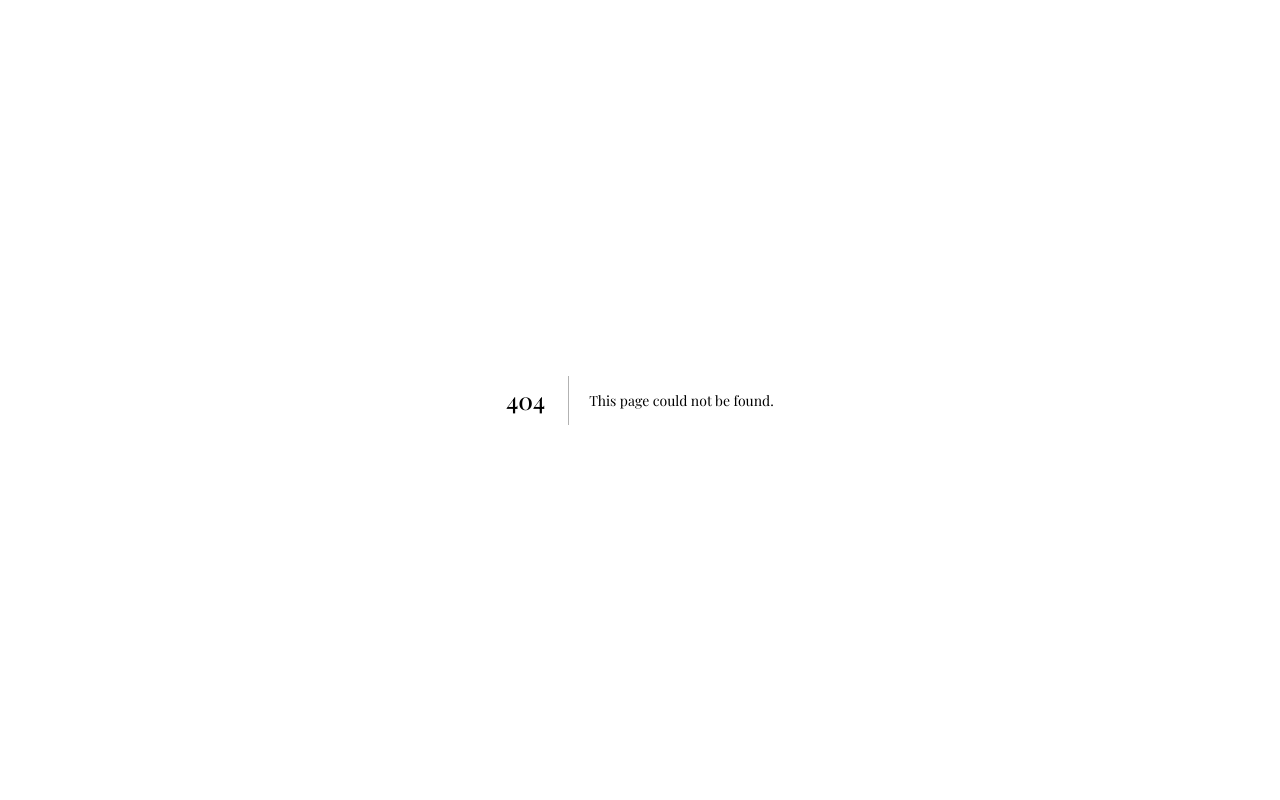
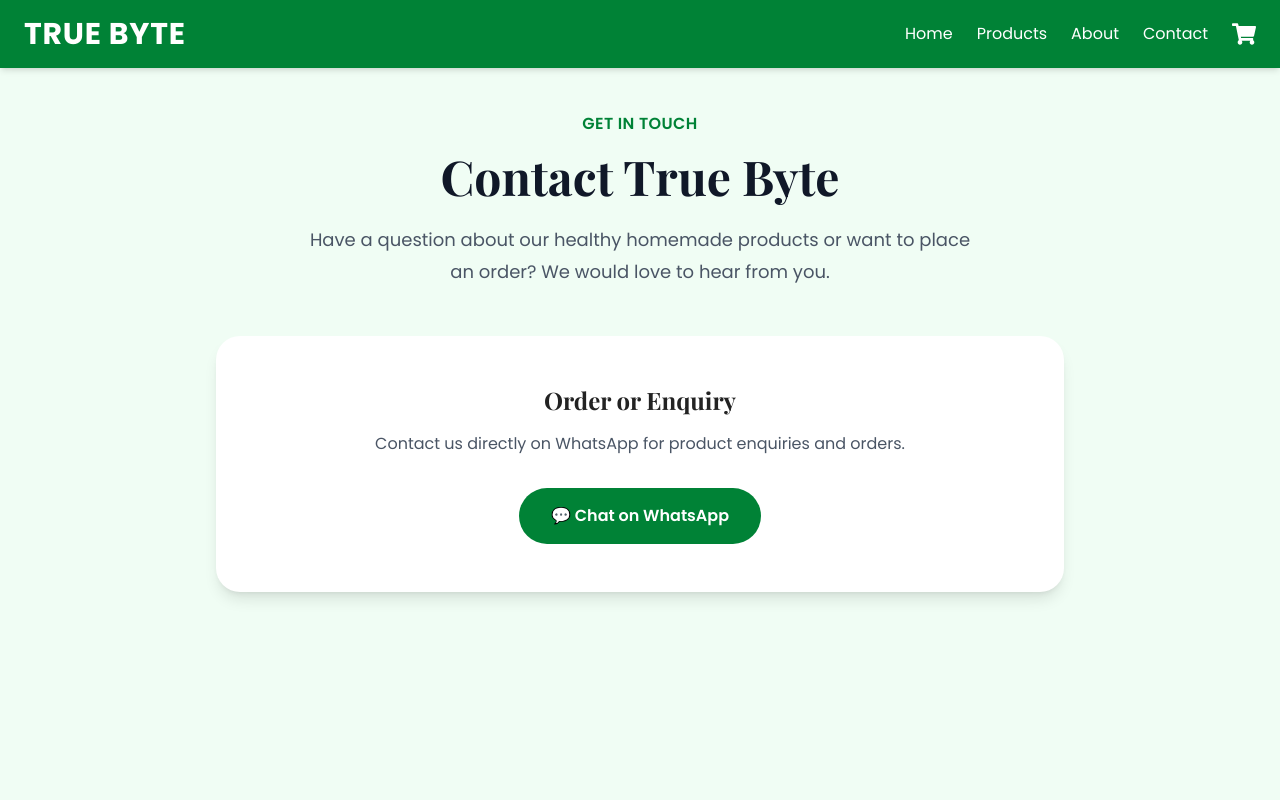
Before and after one commit to truebyteteam/truebytewebsite, a Next.js app: page /contact in a window 1280 px wide. Before the commit this address had no page. Shown: the top 800 px of the page. Built offline with nearby package versions, Linux system fonts and the light colour scheme; a web font is replaced by a local one.

Commit message:
Update website

```diff
--- /dev/null
+++ b/app/about/page.tsx
@@ -0,0 +1,17 @@
+import Navbar from "../../components/Navbar";
+import Footer from "../../components/Footer";
+import About from "../../components/About";
+
+export default function AboutPage() {
+  return (
+    <>
+      <Navbar />
+
+      <main className="pt-24 bg-green-50 min-h-screen">
+        <About />
+      </main>
+
+      <Footer />
+    </>
+  );
+}
--- /dev/null
+++ b/app/contact/page.tsx
@@ -0,0 +1,48 @@
+import Navbar from "../../components/Navbar";
+import Footer from "../../components/Footer";
+
+export default function ContactPage() {
+  return (
+    <>
+      <Navbar />
+
+      <main className="min-h-screen bg-green-50 pt-28 pb-20">
+        <div className="max-w-4xl mx-auto px-6 text-center">
+          <p className="text-green-700 font-semibold tracking-wide">
+            GET IN TOUCH
+          </p>
+
+          <h1 className="text-4xl md:text-5xl font-bold mt-4 text-gray-900">
+            Contact True Byte
+          </h1>
+
+          <p className="mt-6 text-lg text-gray-600 max-w-2xl mx-auto leading-8">
+            Have a question about our healthy homemade products or want to
+            place an order? We would love to hear from you.
+          </p>
+
+          <div className="mt-12 bg-white rounded-3xl shadow-lg p-8 md:p-12">
+            <h2 className="text-2xl font-bold">
+              Order or Enquiry
+            </h2>
+
+            <p className="mt-4 text-gray-600">
+              Contact us directly on WhatsApp for product enquiries and orders.
+            </p>
+
+            <a
+              href="https://wa.me/919490653790"
+              target="_blank"
+              rel="noopener noreferrer"
+              className="inline-block mt-8 bg-green-700 text-white px-8 py-4 rounded-full font-semibold hover:bg-green-800 transition"
+            >
+              💬 Chat on WhatsApp
+            </a>
+          </div>
+        </div>
+      </main>
+
+      <Footer />
+    </>
+  );
+}
--- a/app/products/page.tsx
+++ b/app/products/page.tsx
@@ -4,22 +4,39 @@ import Navbar from "../../components/Navbar";
 import Footer from "../../components/Footer";
 import ProductCard from "../../components/ProductCard";
 import { products } from "../../data/products";
-import { useState } from "react";
+import { useEffect, useState } from "react";
+import { useSearchParams } from "next/navigation";
 
 export default function ProductsPage() {
+  const searchParams = useSearchParams();
+
   const [selectedCategory, setSelectedCategory] = useState("All");
   const [searchTerm, setSearchTerm] = useState("");
   const [sortBy, setSortBy] = useState("default");
+
+  // Read category from URL
+  useEffect(() => {
+    const category = searchParams.get("category");
+
+    if (category === "Laddus") {
+      setSelectedCategory("True Laddus");
+    } else if (category === "Cookies") {
+      setSelectedCategory("True Cookies");
+    } else if (category === "Chocos") {
+      setSelectedCategory("True Choco's");
+    } else {
+      setSelectedCategory("All");
+    }
+  }, [searchParams]);
 
   const filteredProducts = products.filter((product) => {
     const matchesCategory =
       selectedCategory === "All" ||
       product.category === selectedCategory;
 
-    const matchesSearch =
-      product.name
-        .toLowerCase()
-        .includes(searchTerm.toLowerCase());
+    const matchesSearch = product.name
+      .toLowerCase()
+      .includes(searchTerm.toLowerCase());
 
     return matchesCategory && matchesSearch;
   });
--- a/components/Categories.tsx
+++ b/components/Categories.tsx
@@ -1,3 +1,4 @@
+import Link from "next/link";
 export default function Categories() {
   const categories = [
     {
@@ -5,18 +6,21 @@ export default function Categories() {
       subtitle: "8 Healthy Varieties",
       image: "/categories/laddus.jpg",
       color: "bg-green-700",
+      category: "Laddus",
     },
     {
       title: "True Cookies",
       subtitle: "6 Delicious Flavours",
       image: "/categories/cookies.jpg",
       color: "bg-amber-700",
+      category: "Cookies",
     },
     {
       title: "True Choco's",
       subtitle: "3 Premium Treats",
       image: "/categories/chocos.jpg",
       color: "bg-stone-700",
+      category: "Chocos",
     },
   ];
 
@@ -69,9 +73,12 @@ export default function Categories() {
                 {category.title}
               </h3>
 
-              <button className="mt-6 bg-white text-green-700 px-6 py-3 rounded-full font-semibold hover:bg-green-700 hover:text-white transition">
-                Explore →
-              </button>
+              <Link
+  href={`/products?category=${encodeURIComponent(category.category)}`}
+  className="mt-6 inline-block bg-white text-green-700 px-6 py-3 rounded-full font-semibold hover:bg-green-700 hover:text-white transition"
+>
+  Explore →
+</Link>
 
             </div>
 
--- a/components/FeaturedProducts.tsx
+++ b/components/FeaturedProducts.tsx
@@ -1,5 +1,6 @@
 import ProductCard from "./ProductCard";
 import { products } from "../data/products";
+import Link from "next/link";
 
 export default function FeaturedProducts() {
   return (
@@ -36,9 +37,12 @@ export default function FeaturedProducts() {
 
       </div>
       <div className="text-center mt-14">
-  <button className="bg-green-700 text-white px-8 py-4 rounded-full hover:bg-green-800 transition duration-300 shadow-lg">
-    View All Products →
-  </button>
+  <Link
+  href="/products"
+  className="inline-block bg-green-700 text-white px-6 py-3 rounded-full font-semibold hover:bg-green-800 transition"
+>
+  View All Products →
+</Link>
 </div>
 
     </section>
--- a/components/Gallery.tsx
+++ b/components/Gallery.tsx
@@ -1,3 +1,4 @@
+import Link from "next/link";
 const images = [
   "/gallery/1.jpg",
   "/gallery/2.jpg",
@@ -44,9 +45,12 @@ export default function Gallery() {
         </div>
 
         <div className="text-center mt-12">
-          <button className="bg-green-700 text-white px-8 py-4 rounded-full hover:bg-green-800 transition">
-            View More Products
-          </button>
+          <Link
+  href="/products"
+  className="inline-block bg-green-700 text-white px-8 py-4 rounded-full hover:bg-green-800 transition"
+>
+  View More Products →
+</Link>
         </div>
 
       </div>
```
